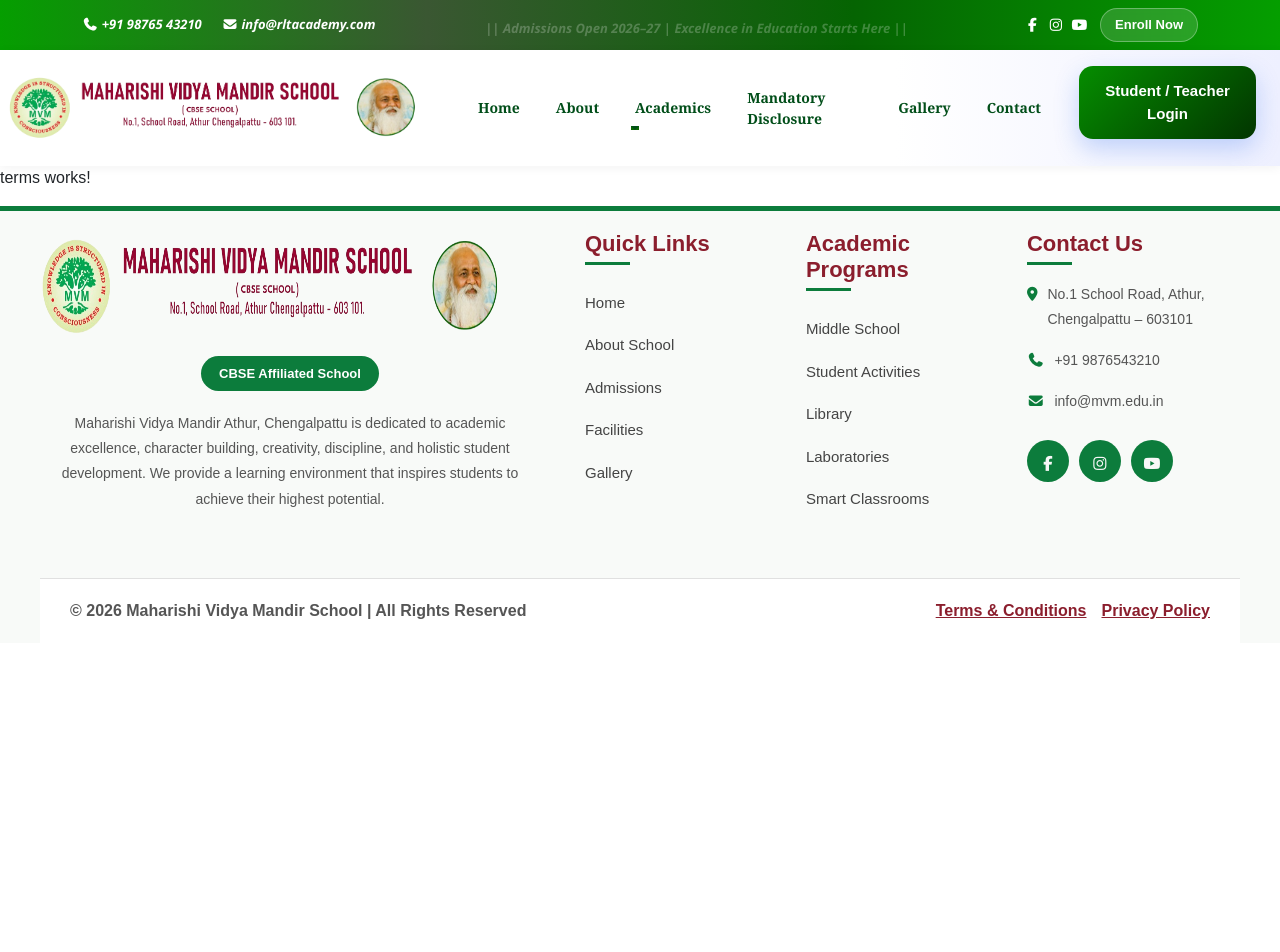
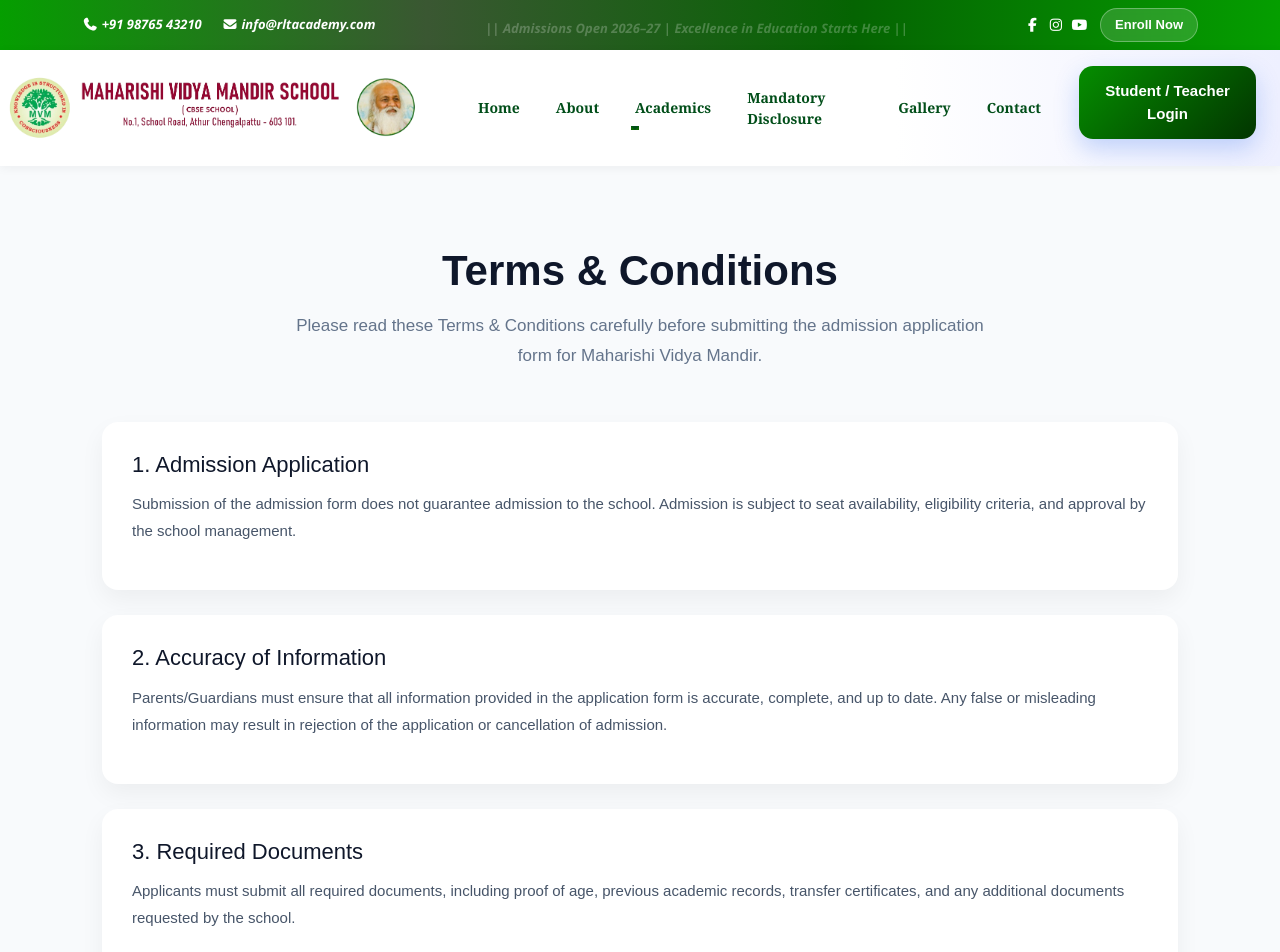
Before and after one commit to rltsolution2025/mvm-athur-new, an Angular app: page /terms in a window 1280 px wide. Shown: the top 952 px of the page. Before the commit the page ends 800 px from the top, so only its background shows below. Built offline with nearby package versions, Linux system fonts and the light colour scheme.

Commit message:
Added the render api key

```diff
--- a/src/app/component/terms/terms.css
+++ b/src/app/component/terms/terms.css
@@ -0,0 +1,74 @@
+
+.terms-page {
+  padding: 80px 20px;
+  background: #f8fafc;
+  min-height: 100vh;
+}
+
+.container {
+  max-width: 1100px;
+  margin: auto;
+}
+
+.page-header {
+  text-align: center;
+  margin-bottom: 50px;
+}
+
+.page-header h1 {
+  font-size: 42px;
+  font-weight: 700;
+  color: #0f172a;
+  margin-bottom: 15px;
+}
+
+.page-header p {
+  font-size: 17px;
+  color: #64748b;
+  max-width: 700px;
+  margin: auto;
+  line-height: 1.8;
+}
+
+.terms-content {
+  display: grid;
+  gap: 25px;
+}
+
+.term-card {
+  background: #ffffff;
+  border-radius: 16px;
+  padding: 30px;
+  box-shadow: 0 10px 25px rgba(0, 0, 0, 0.05);
+  transition: 0.3s ease;
+}
+
+.term-card:hover {
+  transform: translateY(-5px);
+}
+
+.term-card h2 {
+  font-size: 22px;
+  color: #0f172a;
+  margin-bottom: 12px;
+}
+
+.term-card p {
+  color: #475569;
+  line-height: 1.8;
+  font-size: 15px;
+}
+
+@media (max-width: 768px) {
+  .page-header h1 {
+    font-size: 32px;
+  }
+
+  .term-card {
+    padding: 20px;
+  }
+
+  .term-card h2 {
+    font-size: 18px;
+  }
+}
--- a/src/app/component/terms/terms.html
+++ b/src/app/component/terms/terms.html
@@ -1 +1,111 @@
-<p>terms works!</p>
+<section class="terms-page">
+  <div class="container">
+
+    <div class="page-header">
+      <h1>Terms & Conditions</h1>
+      <p>
+        Please read these Terms & Conditions carefully before submitting the
+        admission application form for Maharishi Vidya Mandir.
+      </p>
+    </div>
+
+    <div class="terms-content">
+
+      <div class="term-card">
+        <h2>1. Admission Application</h2>
+        <p>
+          Submission of the admission form does not guarantee admission to the
+          school. Admission is subject to seat availability, eligibility
+          criteria, and approval by the school management.
+        </p>
+      </div>
+
+      <div class="term-card">
+        <h2>2. Accuracy of Information</h2>
+        <p>
+          Parents/Guardians must ensure that all information provided in the
+          application form is accurate, complete, and up to date. Any false or
+          misleading information may result in rejection of the application or
+          cancellation of admission.
+        </p>
+      </div>
+
+      <div class="term-card">
+        <h2>3. Required Documents</h2>
+        <p>
+          Applicants must submit all required documents, including proof of age,
+          previous academic records, transfer certificates, and any additional
+          documents requested by the school.
+        </p>
+      </div>
+
+      <div class="term-card">
+        <h2>4. Admission Approval</h2>
+        <p>
+          The school reserves the right to accept or reject any admission
+          application. The decision of the school management shall be final and
+          binding.
+        </p>
+      </div>
+
+      <div class="term-card">
+        <h2>5. Fee Policy</h2>
+        <p>
+          Payment of fees must be made within the prescribed time period.
+          Admission will be confirmed only after successful fee payment and
+          document verification. Fee refunds, if applicable, shall be governed
+          by the school's refund policy.
+        </p>
+      </div>
+
+      <div class="term-card">
+        <h2>6. School Rules & Discipline</h2>
+        <p>
+          Students and Parents/Guardians are required to comply with all school
+          rules, regulations, policies, and code of conduct. Failure to do so
+          may result in disciplinary action.
+        </p>
+      </div>
+
+      <div class="term-card">
+        <h2>7. Communication Consent</h2>
+        <p>
+          By submitting the admission form, Parents/Guardians consent to receive
+          communications from the school via phone calls, SMS, WhatsApp, email,
+          or other official communication channels regarding admissions,
+          academics, events, and school-related updates.
+        </p>
+      </div>
+
+      <div class="term-card">
+        <h2>8. Privacy Policy</h2>
+        <p>
+          Personal information collected through the admission process will be
+          used solely for educational, administrative, and communication
+          purposes. The school will take reasonable measures to protect personal
+          information and maintain confidentiality.
+        </p>
+      </div>
+
+      <div class="term-card">
+        <h2>9. Changes to Policies</h2>
+        <p>
+          The school reserves the right to modify, update, or revise its
+          admission procedures, fee structure, academic policies, and Terms &
+          Conditions at any time without prior notice.
+        </p>
+      </div>
+
+      <div class="term-card">
+        <h2>10. Acceptance of Terms</h2>
+        <p>
+          By submitting the admission application form, the Parent/Guardian
+          acknowledges that they have read, understood, and agreed to these
+          Terms & Conditions.
+        </p>
+      </div>
+
+    </div>
+
+  </div>
+</section>
--- a/src/app/service/admin/admin.api.ts
+++ b/src/app/service/admin/admin.api.ts
@@ -8,7 +8,7 @@
 export class AdminApi {
   constructor(private http: HttpClient) {}
 
-  private apiUrl = 'http://localhost:5000/api/admin';
+  private apiUrl = 'https://mvm-athur-new.onrender.com/api/admin';
 
   login(data: any): Observable<any> {
     return this.http.post(`${this.apiUrl}/login`, data);
--- a/src/app/service/admission/admission.api.ts
+++ b/src/app/service/admission/admission.api.ts
@@ -7,7 +7,7 @@
 })
 export class AdmissionApi {
 
-  private apiUrl = 'http://localhost:5000/api/admission';
+  private apiUrl = 'https://mvm-athur-new.onrender.com/api/admission';
 
   constructor(private http: HttpClient) {}
 
--- a/src/app/service/contact/contact.api.ts
+++ b/src/app/service/contact/contact.api.ts
@@ -6,7 +6,7 @@
   providedIn: 'root',
 })
 export class ContactApi {
-  private apiUrl = 'http://localhost:5000/api/contact';
+  private apiUrl = 'https://mvm-athur-new.onrender.com/api/contact';
   constructor(private http: HttpClient) {}
 
   submitContact(data: any): Observable<any> {
```
